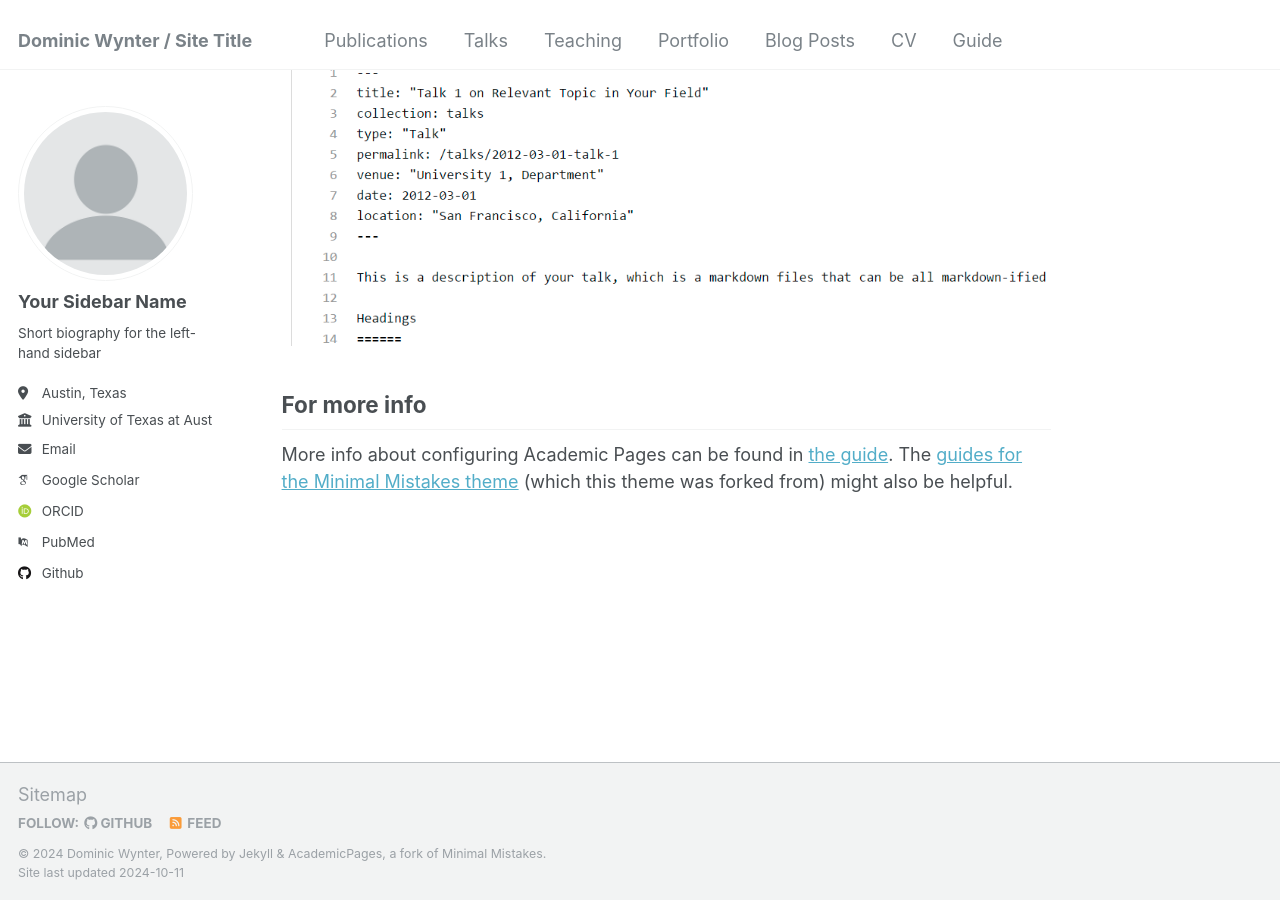
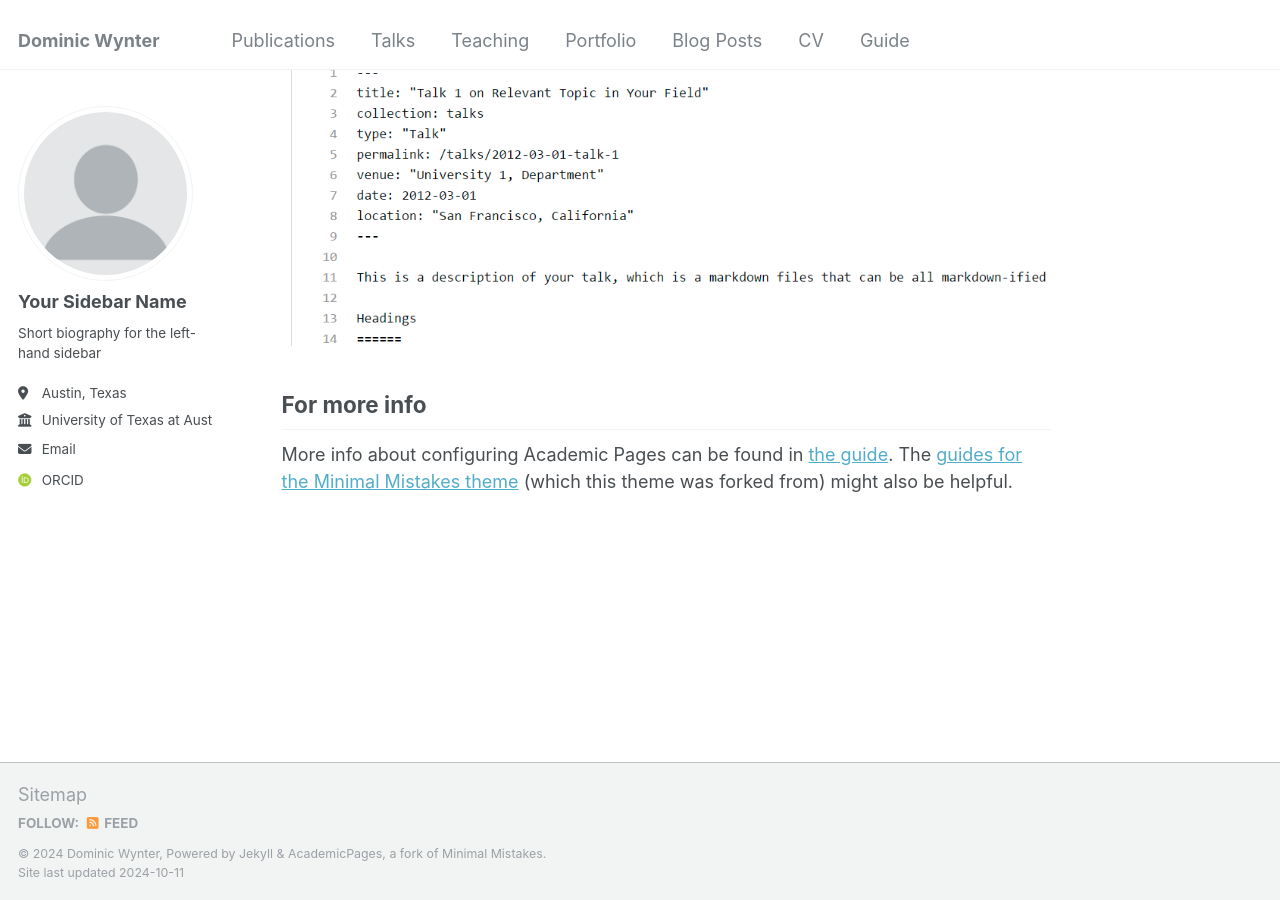
Before and after one commit to dominicwynter/dominicwynter, a Jekyll site: the page built from _pages/about.md, in a window 1280 px wide and 900 px high, scrolled down 2643 px. Built offline with Jekyll 4.4.1, drawn with Linux system fonts in a browser that asks for light colours; some web fonts are replaced; part of the change alters nothing that is shown.

Commit message:
Update _config.yml

```diff
--- a/_config.yml
+++ b/_config.yml
@@ -8,7 +8,7 @@
 
 # Basic Site Settings
 locale                   : "en-US"
-title                    : "Dominic Wynter / Site Title"
+title                    : "Dominic Wynter"
 title_separator          : "-"
 name                     : &name "Dominic Wynter"
 description              : &description "Bing Instructor at UT Austin"
@@ -32,18 +32,18 @@ author:
 
   # Academic websites
   arxiv            : # URL - Update with the correct link to your profile
-  googlescholar    : "https://scholar.google.com/citations?user=PS_CX0AAAAAJ"
+  googlescholar    : # "https://scholar.google.com/citations?user=PS_CX0AAAAAJ"
   impactstory      : # URL
-  orcid            : "http://orcid.org/yourorcidurl"
+  orcid            : "https://orcid.org/0000-0002-2077-8560"
   semantic         : # URL
-  pubmed           : "https://www.ncbi.nlm.nih.gov/pubmed/?term=john+snow"
+  pubmed           : # "https://www.ncbi.nlm.nih.gov/pubmed/?term=john+snow"
   researchgate     : # URL
 
   # Repositories and software development
   bitbucket        : # Username - Update with your username on the site
   codepen          : # Username
   dribbble         : # Username
-  github           : "dominicwynter"
+  github           : # "dominicwynter" #remove the hash when I have actual code on my github
   kaggle           : # Username
   stackoverflow    : # User number or user number and name (i.e., use "1" or "1/jeff-atwood")
 
@@ -129,7 +129,7 @@ yandex_site_verification :
 
 # Social Sharing
 twitter:
-  username               : &twitter
+  username               : # &twitter
 facebook:
   username               :
   app_id                 :
```
